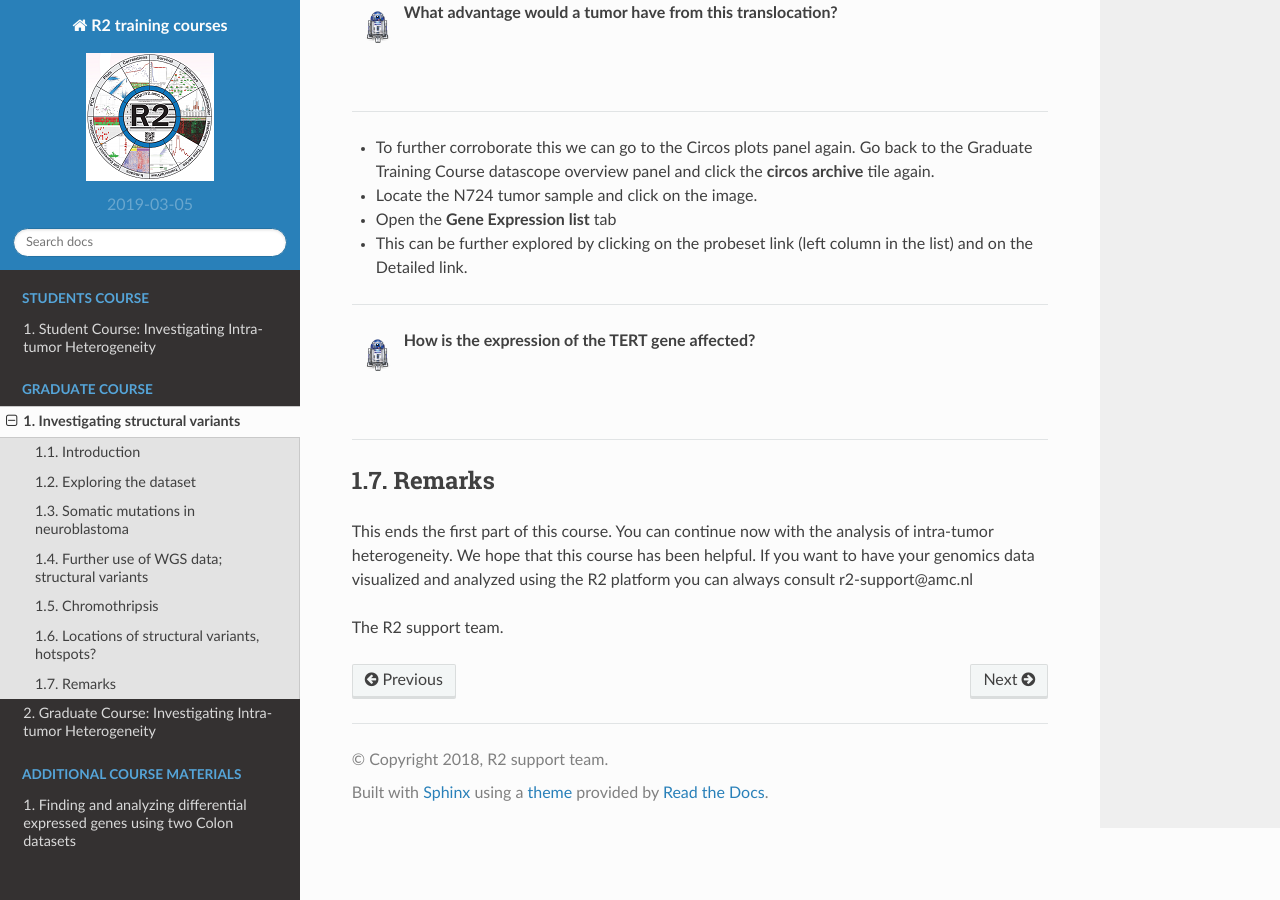
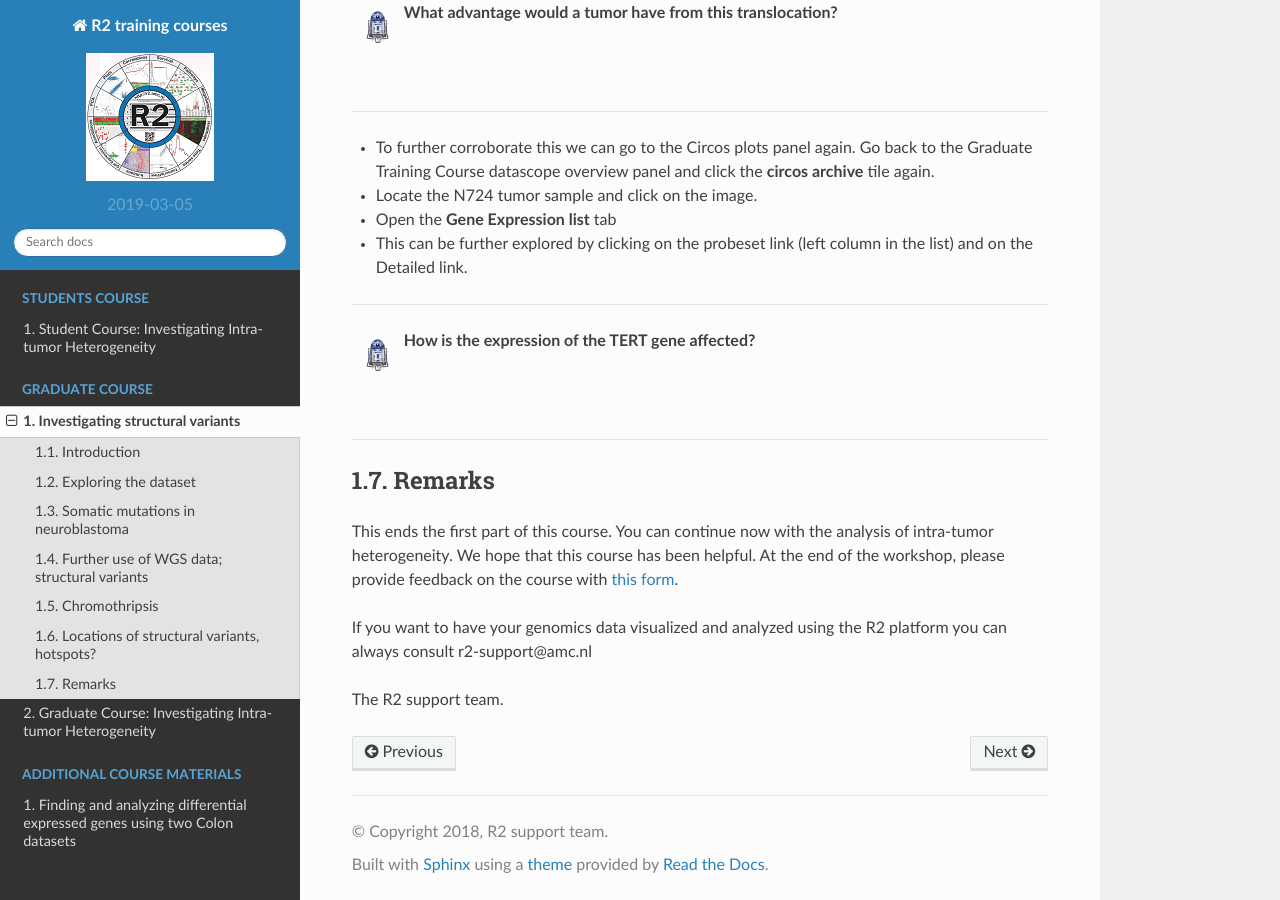
Before and after one commit to antronerds/r2-training-courses, a Sphinx documentation site: the page built from docs/Finding_structural_variants.md, in a window 1280 px wide and 900 px high, scrolled down 10141 px. Built offline with Sphinx 7.4.7 and the Read the Docs theme 2.0.0, drawn with Linux system fonts in a browser that asks for light colours.

Commit message:
Added a link for evaluation
Links to the google docs form that was created for this course

```diff
--- a/docs/Finding_structural_variants.md
+++ b/docs/Finding_structural_variants.md
@@ -302,6 +302,8 @@ Remarks
 ---------------------------------
 
 This ends the first part of this course. You can continue now with the analysis of intra-tumor heterogeneity.
-We hope that this course has been helpful. If you want to have your genomics data visualized and analyzed using the R2 platform you can always consult r2-support@amc.nl
+We hope that this course has been helpful. At the end of the workshop, please provide feedback on the course with <a href="https://docs.google.com/forms/d/e/1FAIpQLScy5xoA4btrYfuOOhc5qFKmYkV9_SBv1PQABPgV7eVJY8gk4A/viewform" target="_blank">this form</a>.
+
+If you want to have your genomics data visualized and analyzed using the R2 platform you can always consult r2-support@amc.nl
 
 The R2 support team.
```
